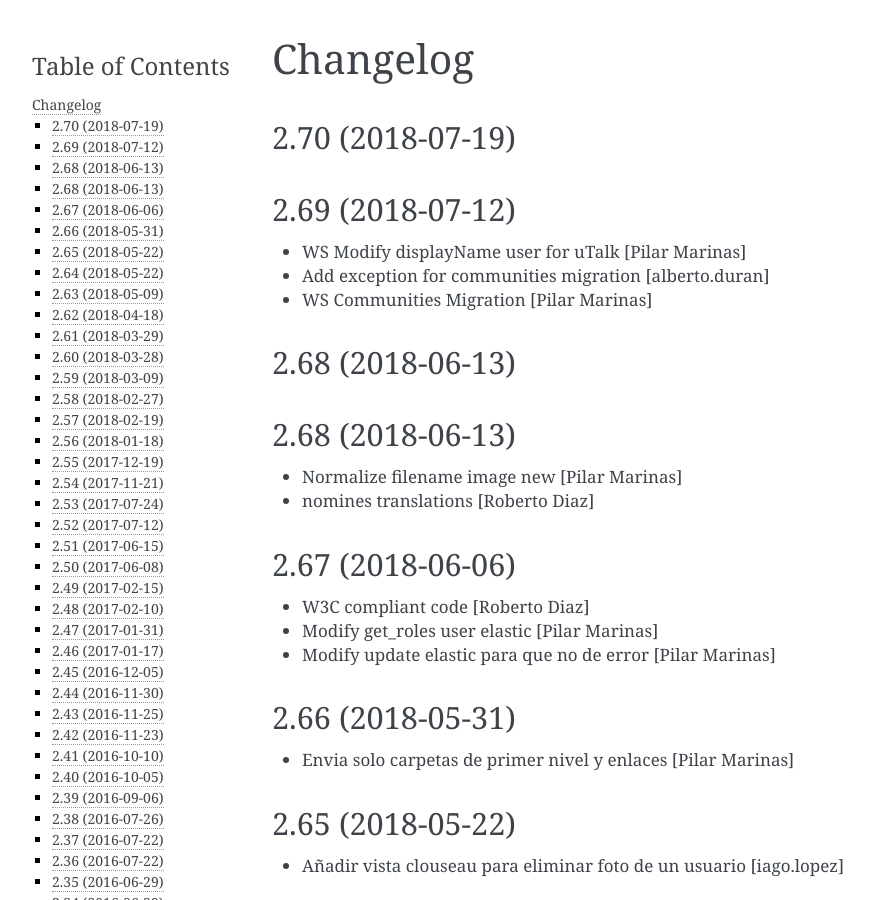
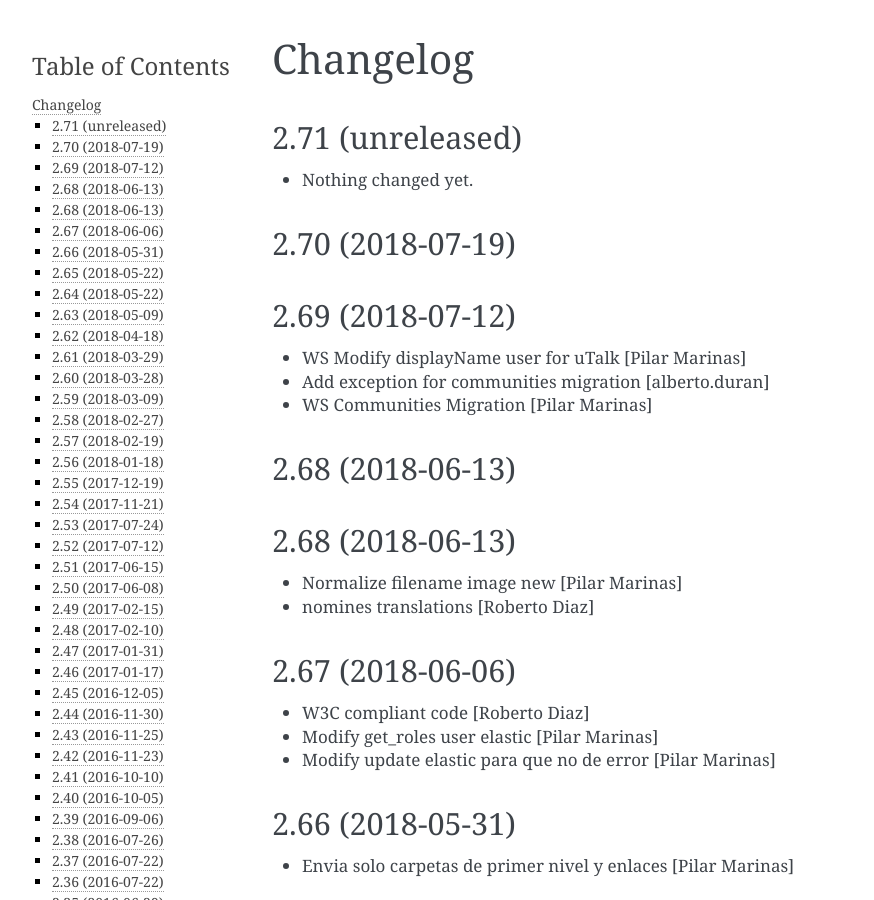
Before and after one commit to UPCnet/ulearn.core, a Sphinx documentation site: the page built from docs/HISTORY.rst, in a window 1280 px wide and 900 px high. Shown: the whole window, without its empty margins (148-1022 px from the left). Built offline with Sphinx 7.4.7, drawn with Linux system fonts in a browser that asks for light colours; pages that are not in the unit, such as notebooks, are missing from menus.

Commit message:
Back to development: 2.71

```diff
--- a/docs/HISTORY.rst
+++ b/docs/HISTORY.rst
@@ -1,5 +1,11 @@
 Changelog
 =========
+
+2.71 (unreleased)
+-----------------
+
+- Nothing changed yet.
+
 
 2.70 (2018-07-19)
 -----------------
--- a/setup.py
+++ b/setup.py
@@ -1,7 +1,7 @@
 from setuptools import setup, find_packages
 import os
 
-version = '2.70'
+version = '2.71.dev0'
 
 README = open('README.rst').read()
 HISTORY = open(os.path.join('docs', 'HISTORY.rst')).read()
```
